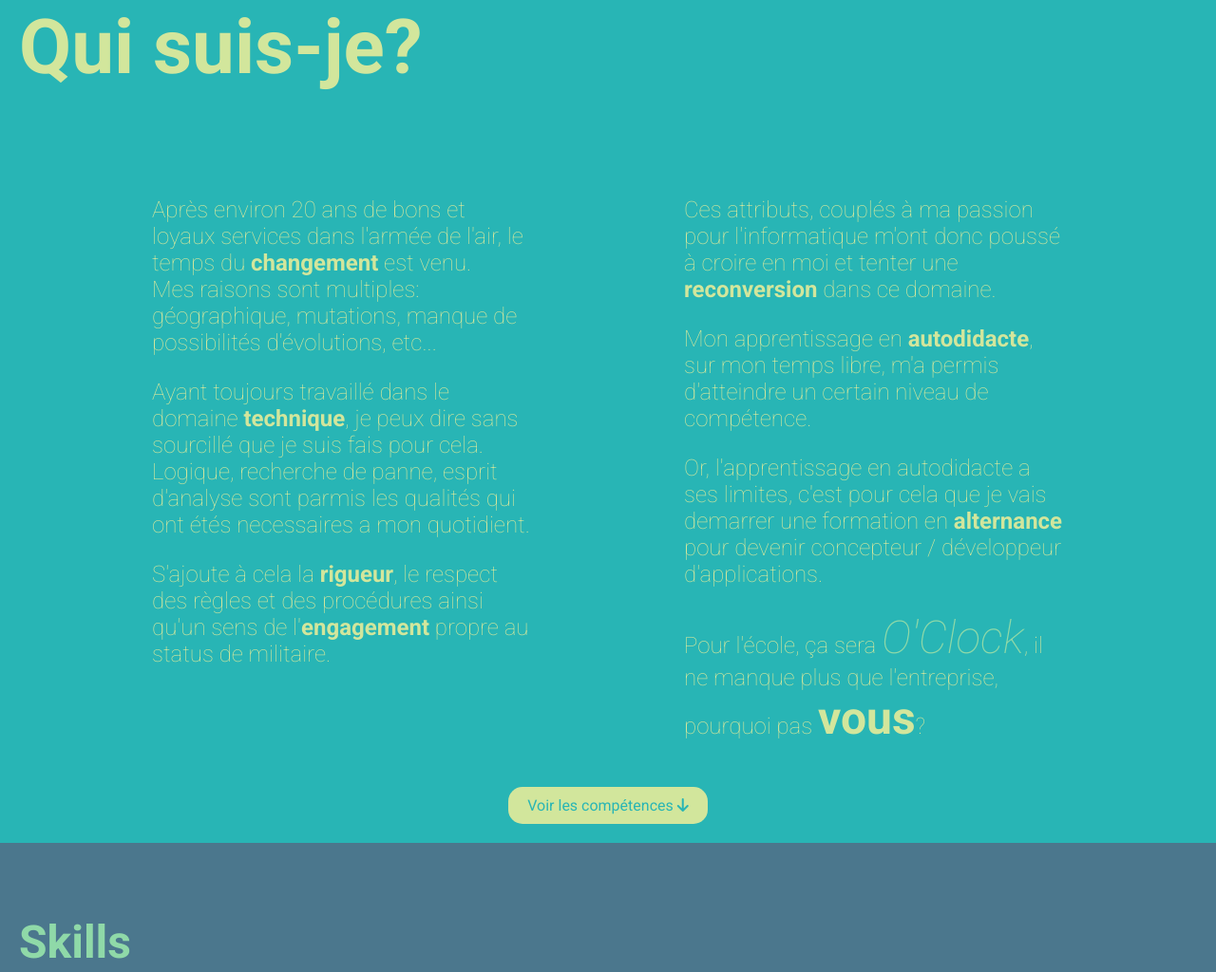
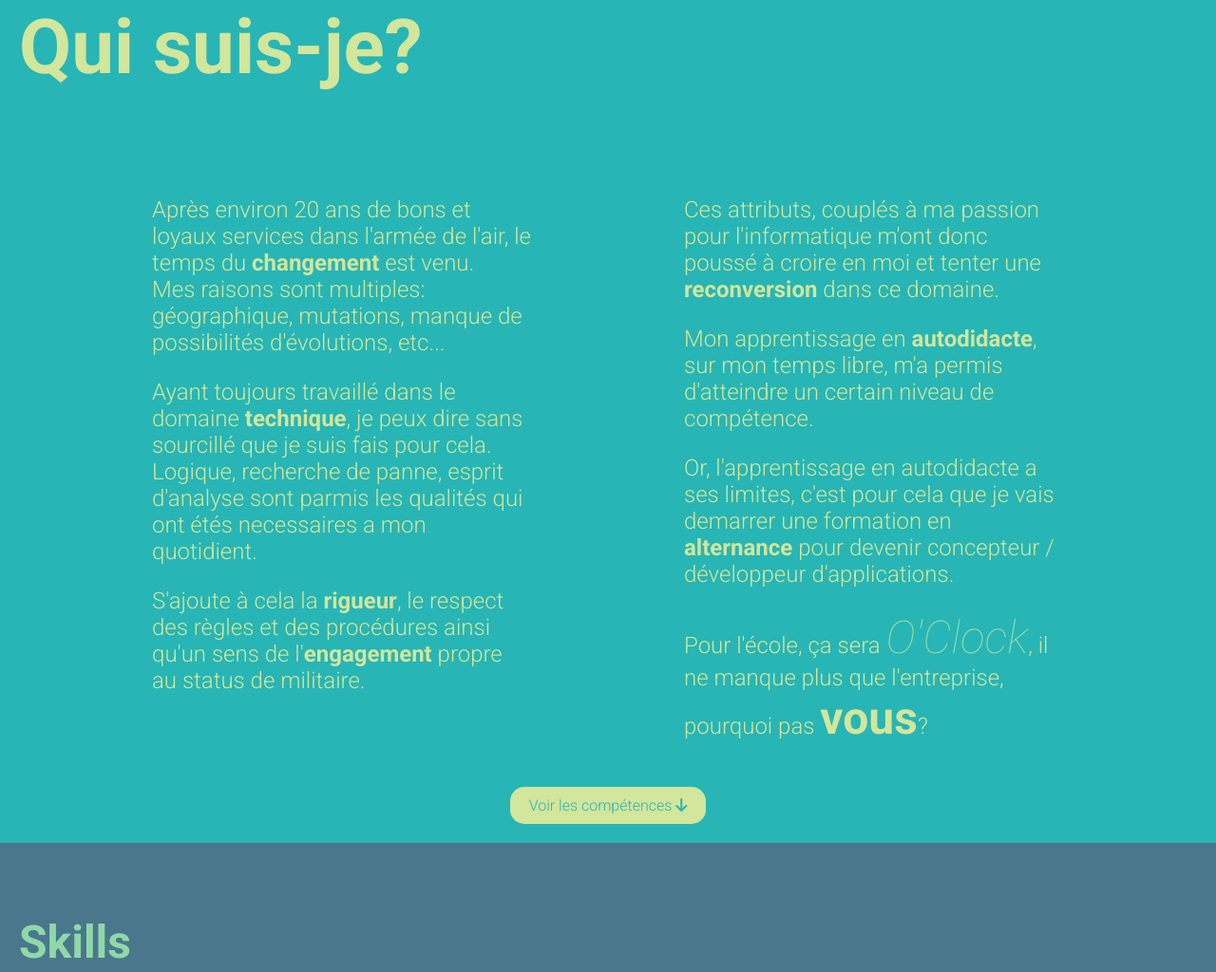
Before and after one commit to OGR-67/public-test, a plain HTML site: page index.html in a window 1280 px wide. Shown: the part 817-1841 px from the top of the page at 95% size. Drawn offline with Linux system fonts and the light colour scheme.

Commit message:
less thin typo for better readability

```diff
--- a/styles.css
+++ b/styles.css
@@ -1,4 +1,4 @@
-@import url('https://fonts.googleapis.com/css2?family=Roboto:ital,wght@0,100;0,400;0,700;1,100&display=swap');
+@import url('https://fonts.googleapis.com/css2?family=Roboto:ital,wght@0,300;0,400;0,700;1,100&display=swap');
 
 /* transformations */
 @keyframes slideInFromLeft {
@@ -53,7 +53,7 @@ html {
 body {
     margin: 0;
     font-family: 'Roboto', sans-serif;
-    font-weight: 100;
+    font-weight: 300;
 }
 
 a {
@@ -76,7 +76,7 @@ a {
     border-style: none;
     border-radius: 15px;
     padding: 10px 20px;
-    font-weight: 400;
+    font-weight: 300;
 
 }
 
@@ -140,7 +140,7 @@ a {
 
 /* weight */
 .thin {
-    font-weight: 100;
+    font-weight: 300;
 }
 
 .thin-italic {
```
